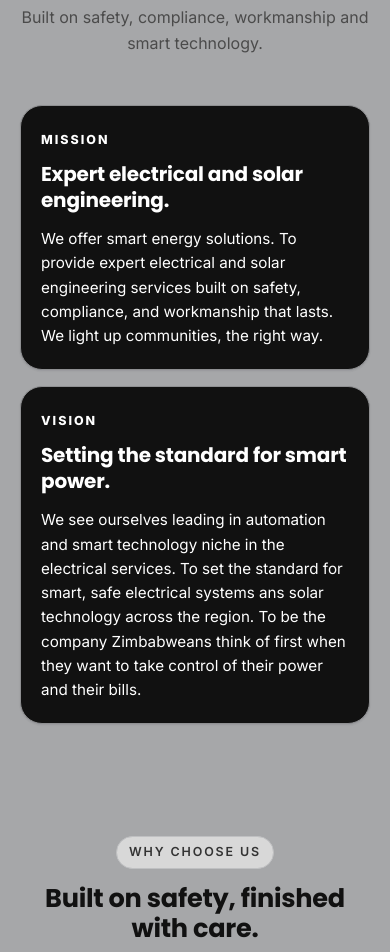
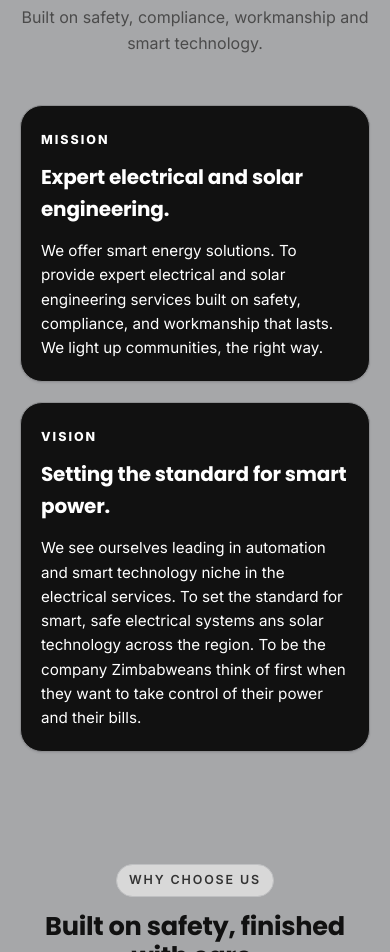
Before and after one commit to nyandorom/matipaenergytest, a plain HTML site: page index.html in a window 390 px wide. Shown: the part 5460-6412 px from the top of the page. Drawn offline with Linux system fonts and the light colour scheme.

Commit message:
Refactor mission card styles for mobile responsiveness
Adjusted styles for mission cards and grid layout on mobile.

```diff
--- a/css/style.css
+++ b/css/style.css
@@ -759,13 +759,11 @@ ul { padding-left: 0; list-style: none; margin: 0; }
 .mission{
 	background:#a6a7a9
 }
-
 .mission-grid{
 	display:grid;
 	grid-template-columns:repeat(2,minmax(0,1fr));
 	gap:1.25rem
 }
-
 .mission-card{
 	background:#fff;
 	border:1px solid var(--c-border);
@@ -775,12 +773,10 @@ ul { padding-left: 0; list-style: none; margin: 0; }
 	min-width:0;
 	box-sizing:border-box
 }
-
 .mission-card.dark{
 	background:#111;
 	color:#fff
 }
-
 .mission-card span{
 	display:inline-block;
 	font-size:.78rem;
@@ -790,41 +786,33 @@ ul { padding-left: 0; list-style: none; margin: 0; }
 	color:var(--c-text-mute);
 	margin-bottom:.7rem
 }
-
 .mission-card.dark span,
 .mission-card.dark h3,
 .mission-card.dark p{
 	color:#fff
 }
-
 .mission-card h3{
 	font-size:1.55rem;
 	margin-bottom:.9rem
 }
-
 .mission-card p{
 	margin:0
 }
-
-
 /* Mobile */
 @media (max-width:768px){
 
 	.mission-grid{
 		grid-template-columns:1fr;
-		gap:1rem
+		gap:1.25rem
 	}
-
 	.mission-card{
 		width:100%;
 		padding:1.5rem;
 	}
-
 	.mission-card h3{
-		font-size:1.35rem;
-		line-height:1.3
+		font-size:1rem;
+		line-height:1.6
 	}
-
 	.mission-card p{
 		font-size:.95rem;
 		line-height:1.6
```
